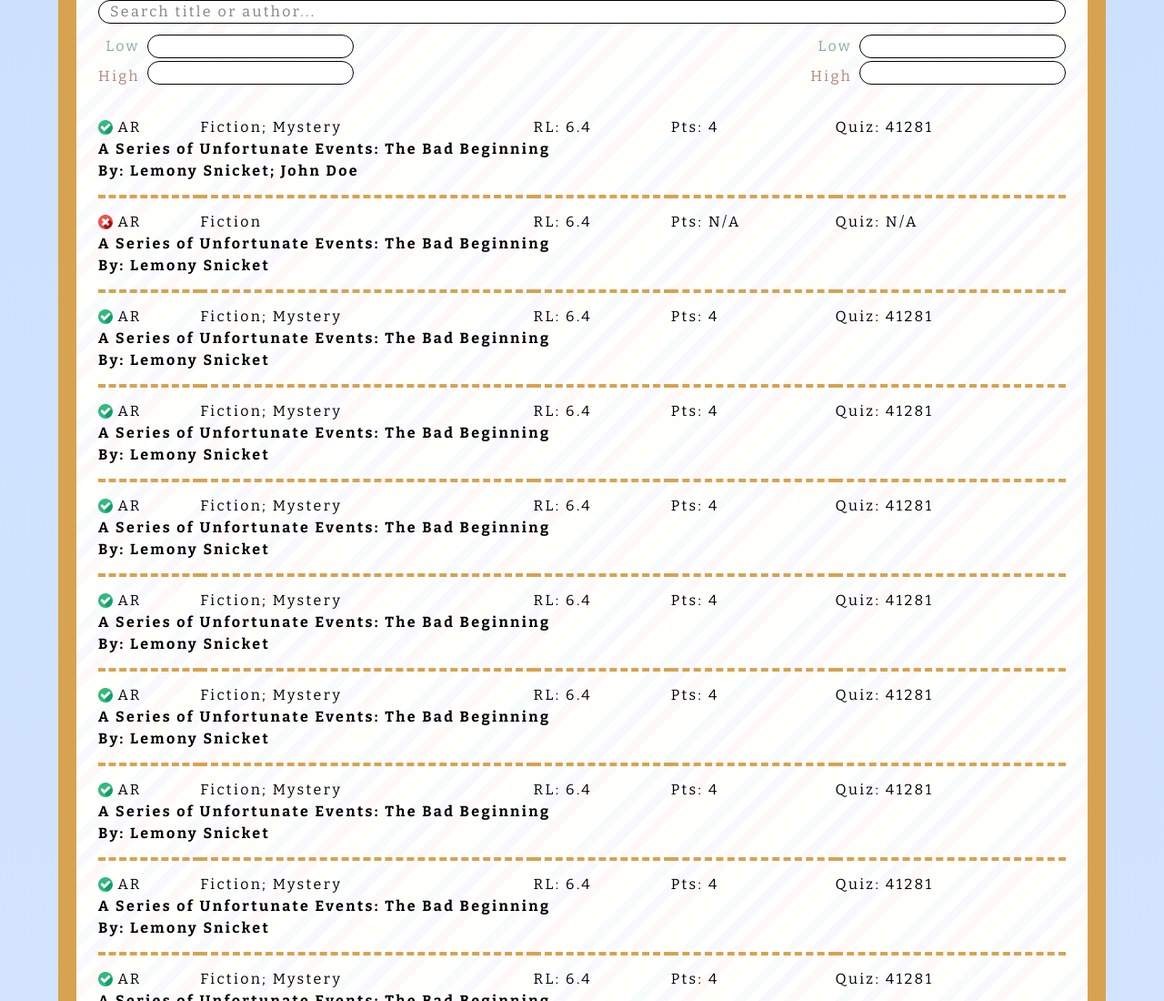
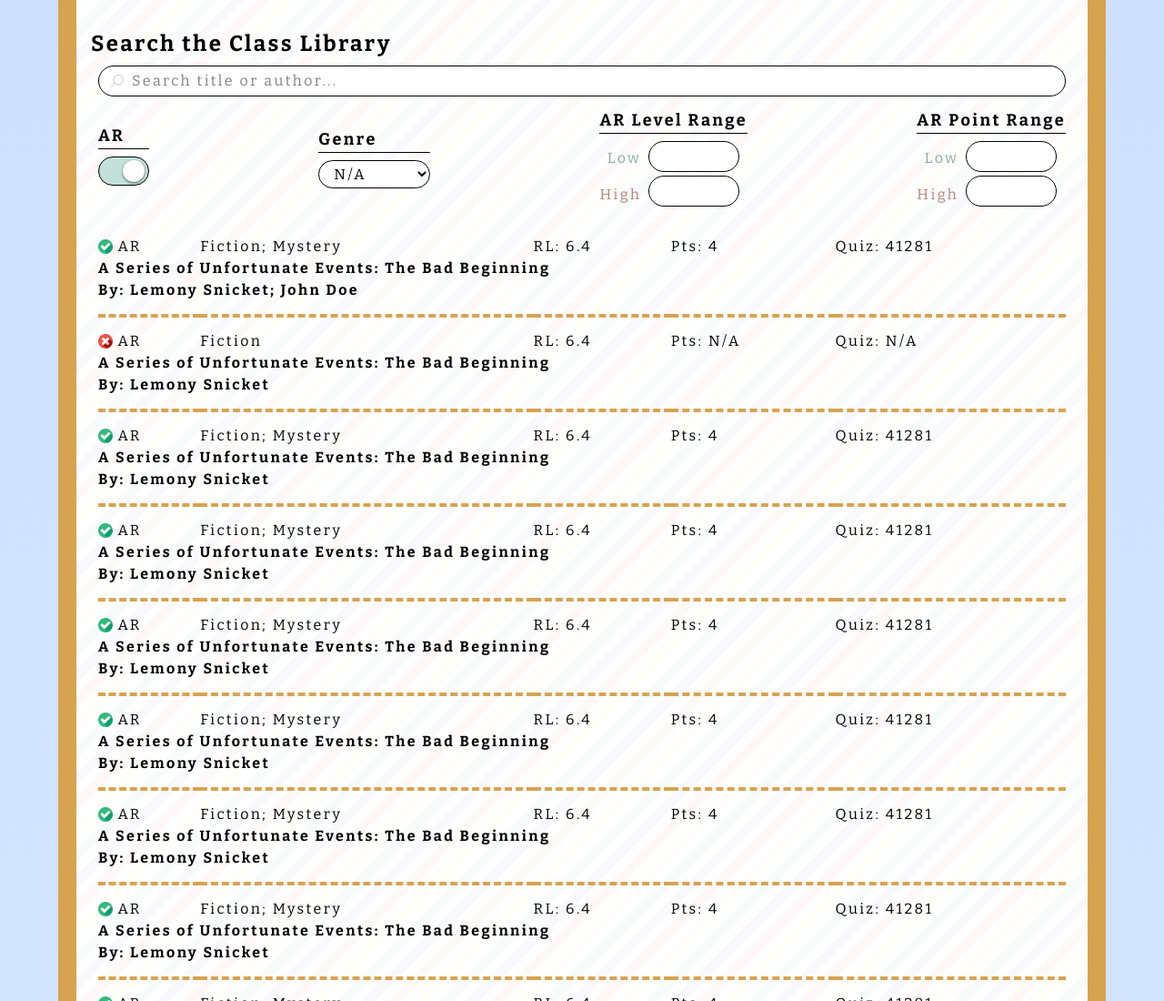
Before and after one commit to MrsMalorie/MrsMalorie.github.io, an Astro site: page /library in a window 1280 px wide. Shown: the top 1100 px of the page at 91% size. Built offline with nearby package versions, Linux system fonts and the light colour scheme; Astro itself is replaced by a stand-in of ours.

Commit message:
Styled Input Items

```diff
--- a/src/components/BookTable.tsx
+++ b/src/components/BookTable.tsx
@@ -1,6 +1,6 @@
 import { useState, useEffect } from "react";
 import InputBar from "./InputBar";
-import Dropdown from "./Dropdown";
+import Dropdown, { type DropdownItem } from "./Dropdown";
 import type Book from "../types/Book"
 import LoadSpinner from "./LoadSpinner";
 import SelectSlider from "./SelectSlider";
@@ -8,6 +8,8 @@
 
 import check_mark from "../assets/images/checked.webp";
 import cross_mark from "../assets/images/cancel.webp";
+
+import magnifying_glass from "../assets/icons/magnifying_glass.svg";
 
 export function BookRow({ book }: { book: Book }) {
     const has_ar = book.ar_data != undefined;
@@ -38,8 +40,12 @@
     const [is_loading, setLoading] = useState<boolean>(true);
     const [books, setBooks] = useState<Book[]>([]);
 
+    const NULL_GENRE: string = "N/A"
+
+    const [genres, setGenres] = useState<string[]>([NULL_GENRE]);
+
     const [search_term, setSearchTerm] = useState<string>("");
-    const [filter_genres, setFilterGenres] = useState<string[]>([]);
+    const [filter_genre, setFilterGenre] = useState<string>(NULL_GENRE);
     const [filter_ar, setFilterAR] = useState<boolean>(true);
 
     const LOWEST_LEVEL: number = 0.0;
@@ -88,10 +94,12 @@
         }
         setBooks(temp);
 
+        setGenres([NULL_GENRE, "Fiction", "Mystery"]);
+
         setLoading(false);
     }, [
         search_term,
-        filter_genres,
+        filter_genre,
         filter_ar,
         low_level,
         high_level,
@@ -100,21 +108,47 @@
     ]);
 
     return <>
-        <div>
+        <div className="pt-8">
+            <h1 className="pb-2 px-4 font-bold text-2xl">Search the Class Library</h1>
+
             <InputBar
                 value={search_term}
                 onValueChange={setSearchTerm}
                 placeholder="Search title or author..."
                 input_type="text"
-                bar_icon={undefined}
+                bar_icon={magnifying_glass.src}
                 class="mx-6"
             />
 
             <div className="flex flex-wrap items-center justify-between mt-3 mx-6">
-                <SelectSlider />
+                <div>
+                    <label className="font-bold text-lg">AR</label>
+                    <hr className="pb-2"/>
+                    <SelectSlider
+                        value={filter_ar}
+                        onValueChange={setFilterAR}
+                    />
+                </div>
 
-                <Dropdown />
+                <div>
+                    <label className="font-bold text-lg">Genre</label>
+                    <hr className="pb-2"/>
+                    <Dropdown
+                        value={{
+                            tag: genres[0],
+                            value: 0
+                        }}
+                        options={genres.map((genre: string, index: number) => ({
+                            tag: genre,
+                            value: index,
+                        }))}
+                        onValueChange={(item: DropdownItem) => setFilterGenre(item.tag)}
+                    />
+                </div>
 
+                <div>
+                    <label className="font-bold text-lg">AR Level Range</label>
+                    <hr className="pb-2"/>
                     <RangeInputBar
                         low_value={low_level}
                         high_value={high_level}
@@ -123,7 +157,11 @@
                         lower_bound={LOWEST_LEVEL}
                         upper_bound={HIGHEST_LEVEL}
                     />
+                </div>
 
+                <div>
+                    <label className="font-bold text-lg">AR Point Range</label>
+                    <hr className="pb-2"/>
                     <RangeInputBar
                         low_value={low_points}
                         high_value={high_points}
@@ -134,6 +172,7 @@
                     />
                 </div>
             </div>
+        </div>
 
         <div className="w-full px-6 py-8">
             <LoadSpinner
@@ -142,15 +181,18 @@
                     <table className="w-full">
                         <tbody>
                             {books.map((book: Book, index: number) => index > 0
-                            ? (<>
-                                <tr>
+                            ? [
+                                <tr key={`Upper-Book-Padding-${index}`}>
                                     <td className="h-4"></td>
-                                </tr>
-                                <tr className="border-t-4 border-dashed border-[#d7a350]">
+                                </tr>,
+                                <tr
+                                    className="border-t-4 border-dashed border-[#d7a350]"
+                                    key={`Lower-Book-Padding-${index}`}
+                                >
                                     <td className="h-4"></td>
-                                </tr>
+                                </tr>,
                                 <BookRow book={book} key={`Book-Row-${index}`} />
-                            </>) : (
+                            ] : (
                                 <BookRow book={book} key={`Book-Row-${index}`} />
                             ))}
                         </tbody>
--- a/src/components/Dropdown.tsx
+++ b/src/components/Dropdown.tsx
@@ -1,7 +1,22 @@
+export interface DropdownItem {
+    tag: string;
+    value: any;
+};
+
 export interface DropdownProps {
-
+    value: DropdownItem;
+    options: DropdownItem[];
+    onValueChange: (item: DropdownItem) => void;
 };
 
 export default function Dropdown(props: DropdownProps) {
-    return <></>
+    return <>
+        <select className="border bg-white rounded-full px-3 py-1" >
+            {props.options.map((item: DropdownItem, index: number) => (
+                <option value={item.value} key={`Dropdown-Item-${index}`}>
+                    {item.tag}
+                </option>
+            ))}
+        </select>
+    </>
 }
--- a/src/components/InputBar.tsx
+++ b/src/components/InputBar.tsx
@@ -11,12 +11,12 @@
     return (
         <div
             className={`
-                flex items-center border bg-white rounded-full px-3 ${props.class}
+                flex items-center border bg-white rounded-full px-3 py-1 ${props.class}
             `}
         >
             {props.bar_icon && <img src={props.bar_icon} className="size-4 mr-2" />}
             <input
-                style={{ all: 'unset', flexGrow: 1 }}
+                style={{ all: 'unset', flexGrow: 1, width: "100%" }}
                 type={props.input_type ?? "text"}
                 placeholder={props.placeholder}
                 value={props.value}
--- a/src/components/RangeInputBar.tsx
+++ b/src/components/RangeInputBar.tsx
@@ -16,6 +16,7 @@
 };
 
 function clamp(value: number, lower_bound: number, upper_bound: number) {
+    console.log(value, lower_bound, upper_bound, Math.max(lower_bound, Math.min(upper_bound, value)))
     return Math.max(lower_bound, Math.min(upper_bound, value));
 }
 
@@ -35,11 +36,12 @@
                                     )
                             }
                             onValueChange={(value: string) => props.onLowValueChange(clamp(
-                                Number(value ?? props.lower_bound),
+                                value ? Number(value) : props.lower_bound,
                                 props.lower_bound,
                                 props.high_value
                             ))}
                             input_type="number"
+                            class="mb-1 w-25"
                         />
                     </td>
                 </tr>
@@ -56,11 +58,12 @@
                                     )
                             }
                             onValueChange={(value: string) => props.onHighValueChange(clamp(
-                                Number(value ?? props.upper_bound),
+                                value ? Number(value) : props.upper_bound,
                                 props.low_value,
                                 props.upper_bound
                             ))}
                             input_type="number"
+                            class="w-25"
                         />
                     </td>
                 </tr>
--- a/src/components/SelectSlider.tsx
+++ b/src/components/SelectSlider.tsx
@@ -1,7 +1,31 @@
 export interface SelectSliderProps {
-
+    value: boolean;
+    onValueChange: (value: boolean) => void;
 };
 
 export default function SelectSlider(props: SelectSliderProps) {
-    return <></>
+    return (
+        <button
+            onClick={() => props.onValueChange(!props.value)}
+            className={`
+                border w-14 rounded-full h-8 cursor-pointer
+                transition-[background-color] duration-300
+                ${props.value
+                    ? "bg-[#c3e1db]"
+                    : "bg-gray-200"
+                }
+            `}
+        >
+            <div
+                className={`
+                    size-6 rounded-full my-auto transition-[margin-left,margin-right]
+                    duration-300 ease-in-out bg-white shadow-sm/50
+                    ${props.value
+                        ? "ml-[calc(100%-1.75em)] mr-1"
+                        : "ml-1 mr-[calc(100%-1.75em)]"
+                    }
+                `}
+            ></div>
+        </button>
+    );
 }
```
Also changed, not shown: src/assets/icons/magnifying_glass.svg (added). Lines whose indentation alone changed are shown as unchanged.
